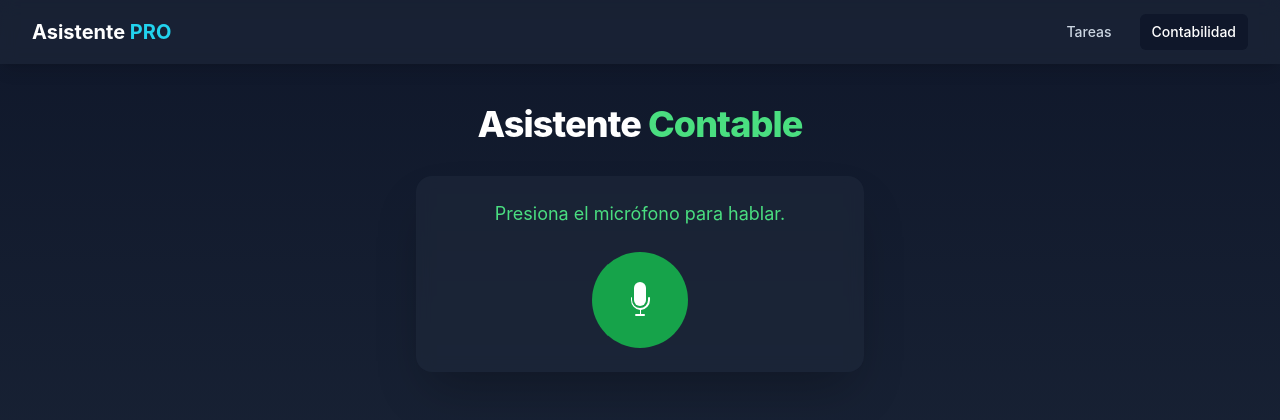
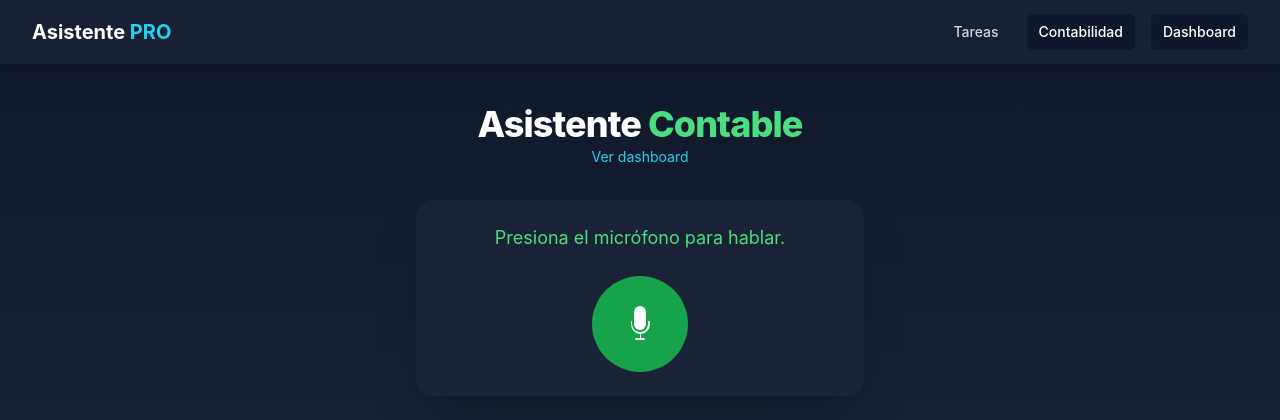
Before and after one commit to jensen27718/registro_voz, a Django app: page /contabilidad/ in a window 1280 px wide. Shown: the top 420 px of the page. Run offline with Django 4.2, Linux system fonts and the light colour scheme; some libraries are stand-ins or nearby versions; some web fonts are replaced.

Commit message:
Add navigation link to dashboard

```diff
--- a/interfaz/templates/interfaz/voz.html
+++ b/interfaz/templates/interfaz/voz.html
@@ -8,6 +8,7 @@
         <h1 class="text-3xl sm:text-4xl font-extrabold tracking-tight text-white">
           Asistente <span class="text-green-400">Contable</span>
         </h1>
+        <a href="{% url 'interfaz:dashboard' %}" class="text-cyan-400 hover:text-cyan-300 text-sm">Ver dashboard</a>
     </header>
 
     <main class="w-full max-w-md space-y-6">
--- a/templates/base.html
+++ b/templates/base.html
@@ -34,6 +34,7 @@
                         {% with request.resolver_match.app_name as app_name %}
                         <a href="{% url 'gestor_tareas:lista_tareas' %}" class="px-3 py-2 rounded-md text-sm font-medium {% if app_name == 'gestor_tareas' %} bg-slate-900 text-white {% else %} text-slate-300 hover:bg-slate-700 hover:text-white {% endif %}">Tareas</a>
                         <a href="{% url 'interfaz:home' %}" class="px-3 py-2 rounded-md text-sm font-medium {% if app_name == 'interfaz' %} bg-slate-900 text-white {% else %} text-slate-300 hover:bg-slate-700 hover:text-white {% endif %}">Contabilidad</a>
+                        <a href="{% url 'interfaz:dashboard' %}" class="px-3 py-2 rounded-md text-sm font-medium {% if app_name == 'interfaz' %} bg-slate-900 text-white {% else %} text-slate-300 hover:bg-slate-700 hover:text-white {% endif %}">Dashboard</a>
                         {% endwith %}
                     </div>
                 </div>
@@ -52,6 +53,7 @@
                 {% with request.resolver_match.app_name as app_name %}
                 <a href="{% url 'gestor_tareas:lista_tareas' %}" class="block px-3 py-2 rounded-md text-base font-medium {% if app_name == 'gestor_tareas' %} bg-slate-900 text-white {% else %} text-slate-300 hover:bg-slate-700 hover:text-white {% endif %}">Tareas</a>
                 <a href="{% url 'interfaz:home' %}" class="block px-3 py-2 rounded-md text-base font-medium {% if app_name == 'interfaz' %} bg-slate-900 text-white {% else %} text-slate-300 hover:bg-slate-700 hover:text-white {% endif %}">Contabilidad</a>
+                <a href="{% url 'interfaz:dashboard' %}" class="block px-3 py-2 rounded-md text-base font-medium {% if app_name == 'interfaz' %} bg-slate-900 text-white {% else %} text-slate-300 hover:bg-slate-700 hover:text-white {% endif %}">Dashboard</a>
                 {% endwith %}
             </div>
         </div>
```
